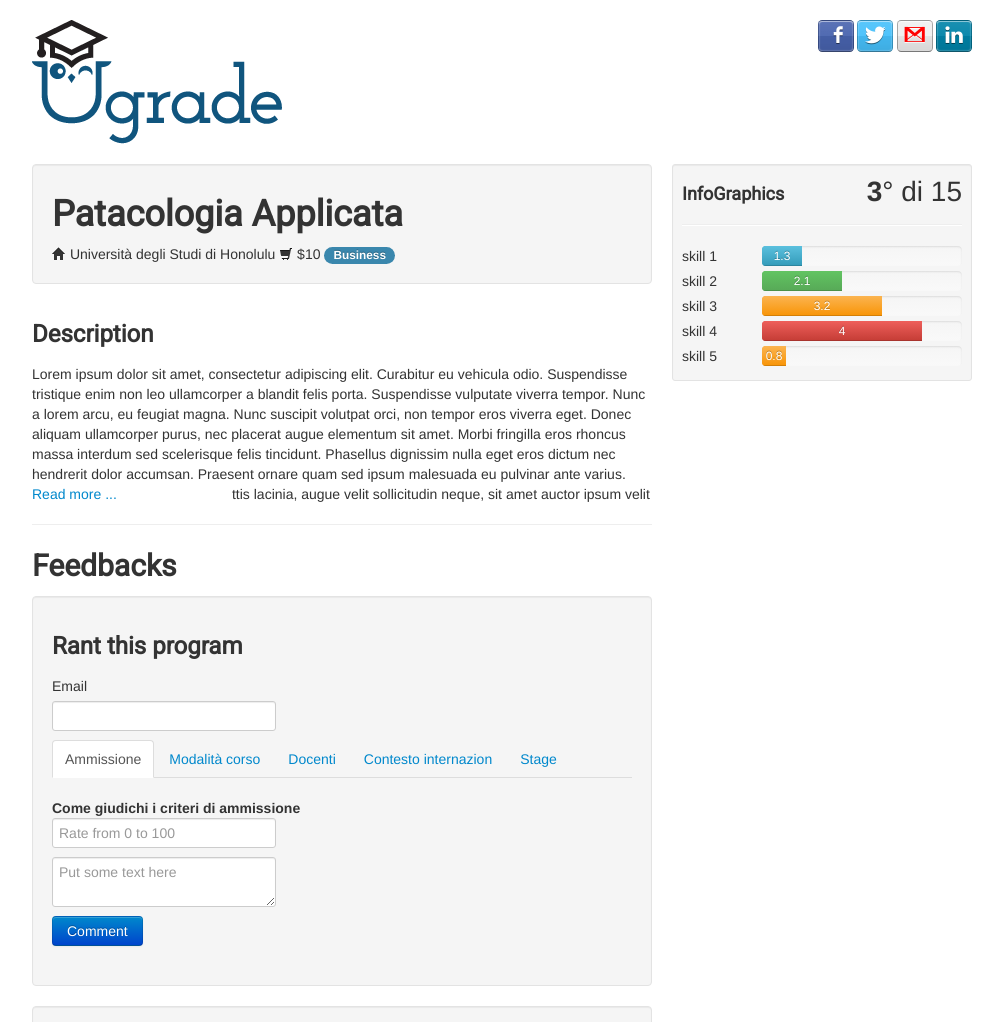
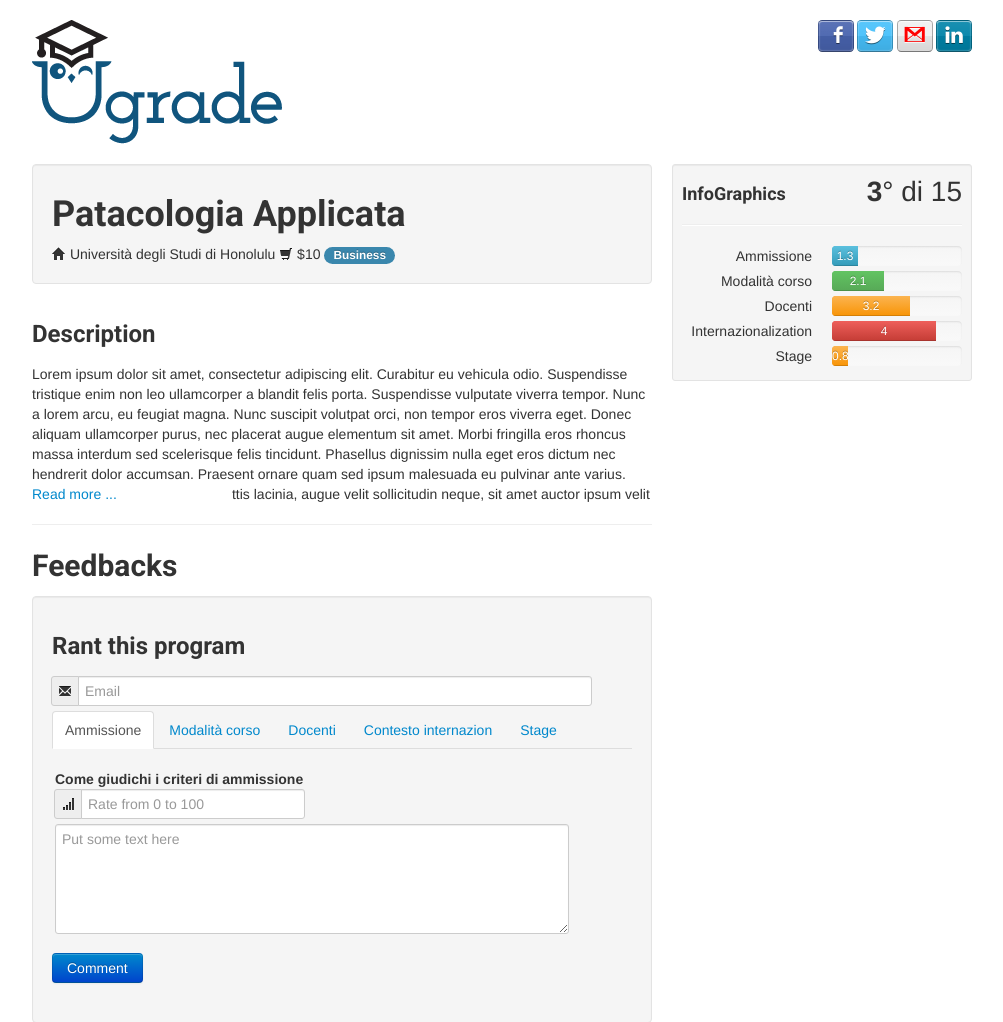
Before and after one commit to fabiofabbrucci/Ugrade, a CodeIgniter app: page /index.php/uni/course/1 in a window 1280 px wide. Shown: the top 1022 px of the page, without its empty margins (138-1141 px from the left). Run offline with CodeIgniter, Linux system fonts and the light colour scheme; data comes from the database, SQL or seed files in the repository.

Commit message:
redesign

```diff
--- a/application/views/coursesshow.php
+++ b/application/views/coursesshow.php
@@ -9,7 +9,7 @@
         <link href="/css/bootstrap.css" rel="stylesheet" />
         <link href="/css/application.css" rel="stylesheet" />
         <link href="/css/zocial.css" rel="stylesheet" />
-        <link href="http://fonts.googleapis.com/css?family=Roboto" rel="stylesheet" />
+        <link href="http://fonts.googleapis.com/css?family=Roboto:700" rel="stylesheet" />
     </head>
     <body>
 
@@ -55,9 +55,10 @@
                     <?php if ($form_comment) { ?>
                     <div class="well">
                         <h3>Rant this program</h3>
-                        <form action="/index.php/uni/send_comment" method="POST">
-                            <label>Email</label>
-                            <input type="text" name="email">
+                        <form action="/index.php/uni/send_comment" method="POST" class="form_comment">
+                            <div class="input-prepend">
+                                <span class="add-on"><i class="icon-envelope"></i></span><input type="email" name="email" placeholder="Email">
+                            </div>
                             <input type="hidden" name="counter" value="5">
                             <input type="hidden" name="program_id" value="<?php echo $course["program_id"]; ?>">
                                 <ul class="nav nav-tabs" id="tabs_comment">
@@ -72,7 +73,12 @@
                                     <div class="tab-pane active" id="comment_question<?php echo $i; ?>">
                                         <input type="hidden" name="id<?php echo $counter; ?>" value="<?php echo $question -> id;?>">
                                         <b><?php echo $question->text; ?></b><br />
-                                        <input type="text" name="vote<?php echo $counter; ?>" max="100" min="0" placeholder="Rate from 0 to 100" /><br />
+                                        <div class="input-prepend">
+                                            <span class="add-on">
+                                                <i class="icon-signal"></i>
+                                            </span>
+                                            <input type="text" name="vote<?php echo $counter; ?>" placeholder="Rate from 0 to 100" />
+                                        </div>
                                         <textarea placeholder="Put some text here" name="comment<?php echo $counter; ?>"></textarea>
                                         <?php $counter ++; ?>
                                     </div>
@@ -123,11 +129,11 @@
                         <hr />
 
                         <div class="labels">
-                            skill 1<br />
-                            skill 2<br />
-                            skill 3<br />
-                            skill 4<br />
-                            skill 5<br />
+                            Ammissione<br />
+                            Modalità corso<br />
+                            Docenti<br />
+                            Internazionalization<br />
+                            Stage<br />
                         </div>
 
                         <div class="bars">
--- a/application/views/home.php
+++ b/application/views/home.php
@@ -9,6 +9,7 @@
         <link href="/css/bootstrap.css" rel="stylesheet">
         <link href="/css/application.css" rel="stylesheet">
         <link href="/css/zocial.css" rel="stylesheet">
+        <link href="http://fonts.googleapis.com/css?family=Roboto:700" rel="stylesheet" />
     </head>
     <body>
 
--- a/application/views/homesearch.php
+++ b/application/views/homesearch.php
@@ -9,6 +9,7 @@
         <link href="/css/bootstrap.css" rel="stylesheet">
         <link href="/css/application.css" rel="stylesheet">
         <link href="/css/zocial.css" rel="stylesheet">
+        <link href="http://fonts.googleapis.com/css?family=Roboto:700" rel="stylesheet" />
     </head>
     <body>
 
@@ -71,7 +72,7 @@
                         <?php
                             echo "<h2><a href=\"/index.php/uni/course/".$c['corso']->id."\">".$c['corso']->name."</a></h2>";
                         ?>
-                        <div class="progress">
+                        <div class="progress" style="width:<?php echo rand(60,90); ?>%;">
                             <div class="bar bar-success" style="width: 35%;" rel="tooltip" title="Skill 1">35%</div>
                             <div class="bar bar-warning" style="width: 20%;" rel="tooltip" title="Skill 2">20%</div>
                             <div class="bar bar-danger" style="width: 10%;" rel="tooltip" title="Skill 3">10%</div>
--- a/css/application.css
+++ b/css/application.css
@@ -69,14 +69,15 @@ body {
 #course_show_graphs .bars{
     float: right;
     display: inline;
-    width: 200px;
+    width: 130px;
 }
 #course_show_graphs .labels{
     margin-top: -2px;
     float: left;
     display: inline;
-    width: 50px;
+    width: 130px;
     line-height: 25px;
+    text-align: right;
 }
 .progress{
     margin-bottom: 5px;
@@ -107,3 +108,16 @@ body {
 h1, h2, h3, h4, h5, h6, h7{
     font-family: 'Roboto', sans-serif;
 }
+
+.tab-pane{
+    padding: 0px 3px 10px 3px;
+}
+
+.form_comment{}
+.form_comment input[type=email]{
+    width: 500px;
+}
+.form_comment textarea{
+    width: 500px;
+    height: 100px;
+}
```
